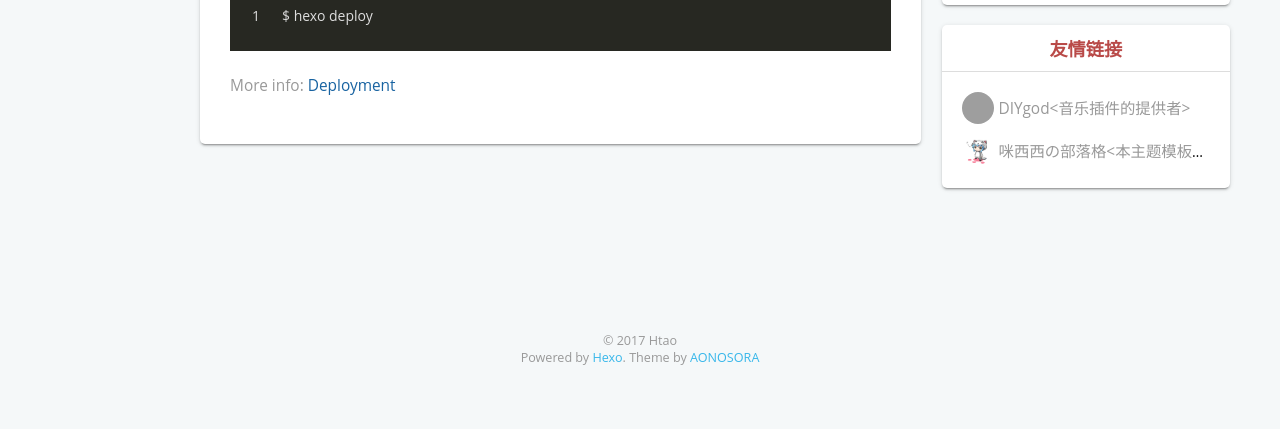
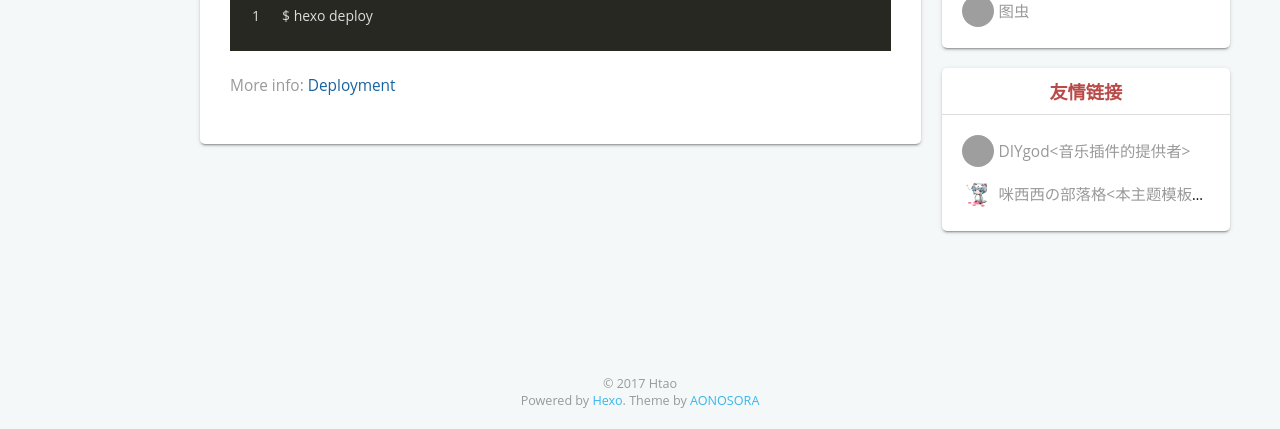
Before and after one commit to Htao0310/Htao0310.github.io, a plain HTML site: page 2018/01/18/hello-world/index.html in a window 1280 px wide. Shown: the part 1188-1617 px from the top of the page. Before the commit the page ends 1574 px from the top, so only its background shows below. Drawn offline with Linux system fonts and the light colour scheme; files that its build step writes are made by us from their sources; no server answers; grey boxes are pictures that could not be loaded.

Commit message:
Site updated: 2018-01-19 14:50:56

```diff
--- a/2018/01/18/hello-world/index.html
+++ b/2018/01/18/hello-world/index.html
@@ -336,6 +336,14 @@
             <a href="https://github.com/Htao0310" target="_blank">GitHub</a>
         </li>
 
+        <li>
+
+
+            <img src="http://i1.bvimg.com/628755/97770528174c4a6c.png">
+
+            <a href="https://tuchong.com/1113141/" target="_blank">图虫</a>
+        </li>
+
     </ul>
 </div>
 
```
Also changed, not shown: archives/2018/01/index.html (+8 -0 lines), archives/2018/index.html (+8 -0 lines), archives/index.html (+8 -0 lines), index.html (+8 -0 lines).
